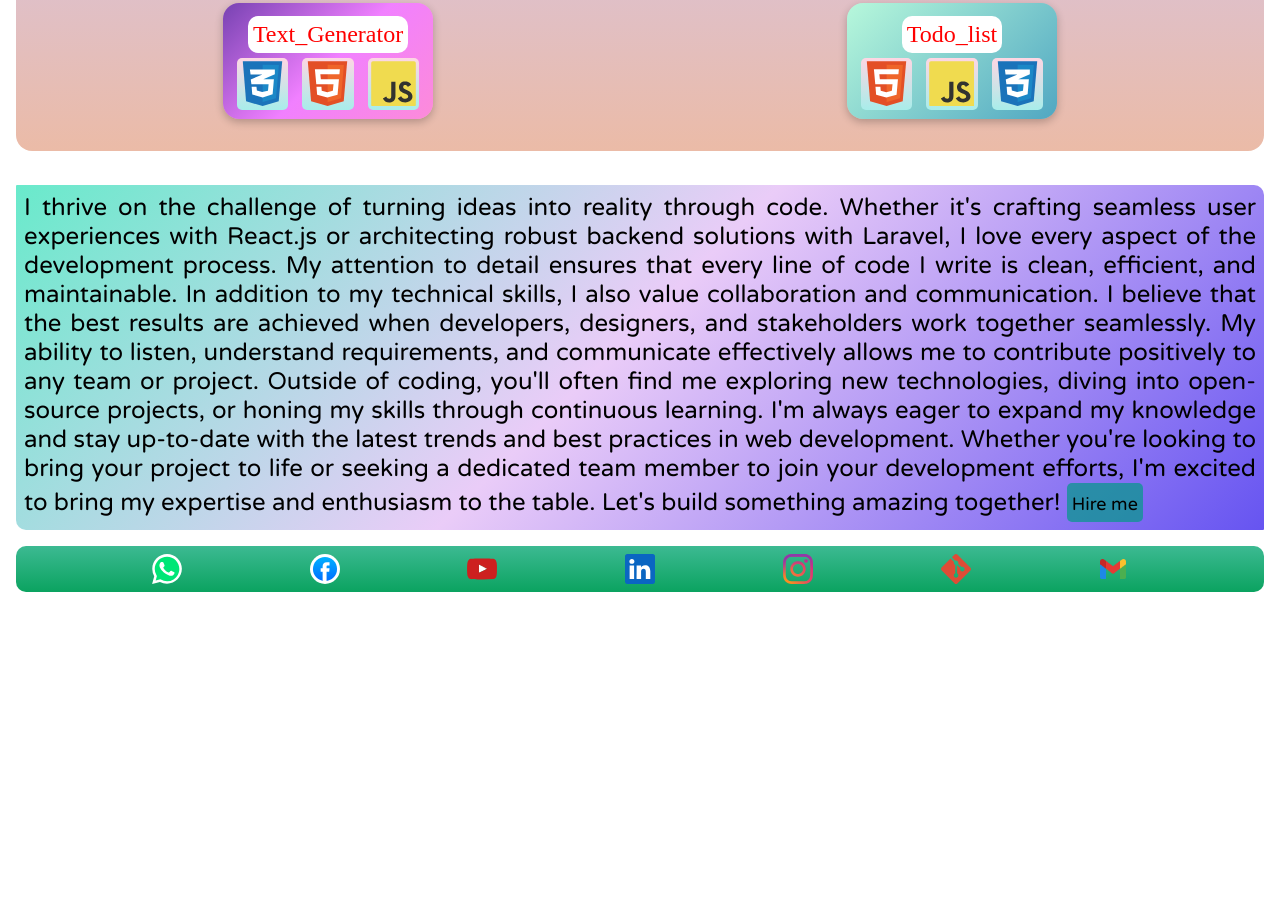
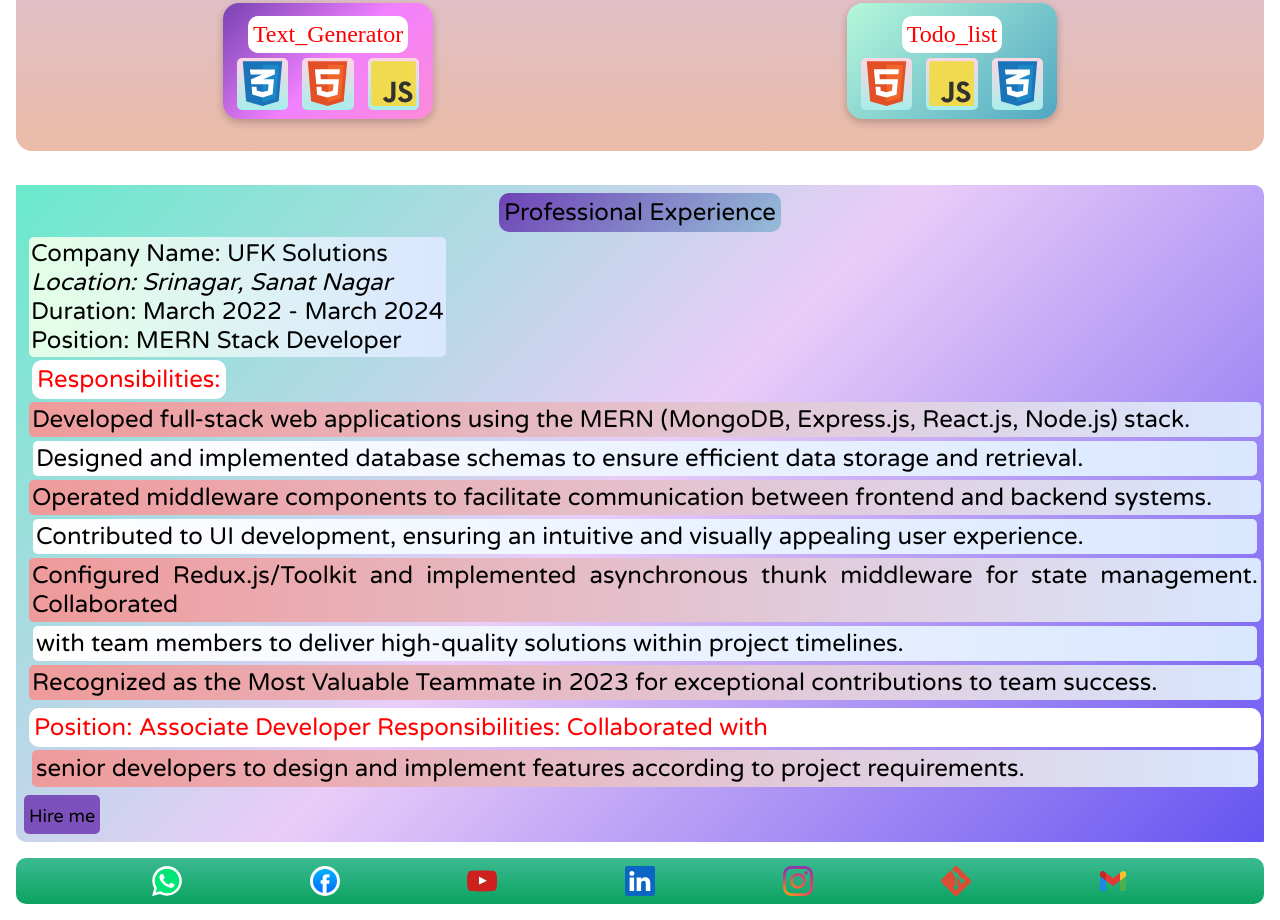
Before and after one commit to Tufi007/Portfolio, a plain HTML site: page index.html in a window 1280 px wide. Shown: the part 1528-2448 px from the top of the page. Before the commit the page ends 2136 px from the top, so only its background shows below. Drawn offline with nearby package versions, Linux system fonts and the light colour scheme.

Commit message:
new changes

```diff
--- a/about.css
+++ b/about.css
@@ -16,7 +16,7 @@
     display: inline-block;
     justify-content: space-around;
     align-items: center;
-    background-color: rgba(20, 147, 151, 0.815);
+    background-color: rgba(108, 51, 177, 0.815);
     padding: 5px;
     color: white;
     border-radius: 5px;
@@ -39,3 +39,50 @@
     height: 30px;
 
   }
+  .exphead{
+    text-align: center;
+    width: max-content;
+    margin: auto;
+    word-break: keep-all;
+
+  }
+  .detail{
+    background-color:inherit;
+    margin: 5px;
+    display: flex;
+    flex-direction: column;
+    width: 100%;
+}
+.respo p:nth-child(even){
+    background: linear-gradient(90deg, #ffffff 0%, #d9e7ff 100%);
+    padding: 3px;
+    border-radius: 5px;
+    margin: 4px;
+    width: auto;
+}
+.respo p:nth-child(odd){
+    background: linear-gradient(90deg, #ef9a9a 0%, #d9e7ff 100%);
+    padding: 3px;
+    border-radius: 5px;
+    width: auto;
+}
+.expmain{
+    background: linear-gradient(90deg, #e3ffe7 0%, #d9e7ff 100%);
+    padding: 2px;
+    border-radius: 5px;
+    text-align: left;
+    width: fit-content;
+}
+.job{
+    background: linear-gradient(90deg, #ef9a9a 0%, #d9e7ff 100%) ;
+    margin: 3px;
+    padding: 4px;
+    border-radius: 5px;
+}
+@media screen and (max-width:412px){
+.moreinfo{
+    font-size: large;
+    font-weight: 300;
+
+}
+}
--- a/index.html
+++ b/index.html
@@ -10,7 +10,11 @@
     <link rel="stylesheet" href="projects.css" />
     <link rel="stylesheet" href="about.css" />
     <script src="https://unpkg.com/typed.js@2.1.0/dist/typed.umd.js"></script>
-    <link rel="shortcut icon" href="./images/icons8-working-with-a-laptop-100.png" type="image/x-icon">
+    <link
+      rel="shortcut icon"
+      href="./images/icons8-working-with-a-laptop-100.png"
+      type="image/x-icon"
+    />
     <title>Portfolio</title>
   </head>
   <body>
@@ -36,17 +40,23 @@
             /></a>
           </li>
           <li>
-            <a href="https://www.facebook.com/profile.php?id=100009919928383" class="profile"
+            <a
+              href="https://www.facebook.com/profile.php?id=100009919928383"
+              class="profile"
               ><img src="./images/facebook-2020-2-1.svg" alt="facebook"
             /></a>
           </li>
           <li>
-            <a href="https://www.youtube.com/channel/UCpROZ1v5VVrvMbHv3s2uuGg" class="profile"
+            <a
+              href="https://www.youtube.com/channel/UCpROZ1v5VVrvMbHv3s2uuGg"
+              class="profile"
               ><img src="./images/youtube-icon-5.svg" alt=""
             /></a>
           </li>
           <li>
-            <a href="https://www.linkedin.com/in/taufeeq-rehman-48563924a/" class="profile"
+            <a
+              href="https://www.linkedin.com/in/taufeeq-rehman-48563924a/"
+              class="profile"
               ><img src="./images/linkedin-icon-3.svg" alt=""
             /></a>
           </li>
@@ -67,10 +77,10 @@
           </li>
         </div>
       </div>
-      <div  id="intro" class="intro">
+      <div id="intro" class="intro">
         <div class="wrapper">
           <div class="insideintro">
-           <span class="hiiam">Hi! I Am</span>  <br />
+            <span class="hiiam">Hi! I Am</span> <br />
             <span class="developername">Taufeeq Rehman</span>
           </div>
           <div class="type">
@@ -252,7 +262,7 @@
               <img src="./images/bootstrap-4.svg" alt="" />
             </div>
           </div>
-           <div class="pro p2">
+          <div class="pro p2">
             <div class="pname">Online_Forums</div>
             <div class="technoused">
               <img src="./images/icons8-php-96.png" alt="" />
@@ -292,46 +302,69 @@
       </div>
       <div id="about" class="about">
         <div class="moreinfo">
-          I thrive on the challenge of turning ideas into reality through code.
-          Whether it's crafting seamless user experiences with React.js or
-          architecting robust backend solutions with Laravel, I love every
-          aspect of the development process. My attention to detail ensures that
-          every line of code I write is clean, efficient, and maintainable. In
-          addition to my technical skills, I also value collaboration and
-          communication. I believe that the best results are achieved when
-          developers, designers, and stakeholders work together seamlessly. My
-          ability to listen, understand requirements, and communicate
-          effectively allows me to contribute positively to any team or project.
-          Outside of coding, you'll often find me exploring new technologies,
-          diving into open-source projects, or honing my skills through
-          continuous learning. I'm always eager to expand my knowledge and stay
-          up-to-date with the latest trends and best practices in web
-          development. Whether you're looking to bring your project to life or
-          seeking a dedicated team member to join your development efforts, I'm
-          excited to bring my expertise and enthusiasm to the table. Let's build
-          something amazing together!
+          <div class="exphead projecttitle">Professional Experience</div>
+          <div class="detail">
+            <div class="expmain ">
+               <p>Company Name: UFK Solutions</p><address>Location: Srinagar, Sanat Nagar</address>
+             <p> Duration: March 2022 - March 2024</p>
+             <p>Position: MERN Stack Developer</p>
+            </div>
+            <div class="respo">
+             <div class="pname" style="margin: 3px;width:max-content;">Responsibilities:</div>
+              <div>
+                <p>Developed full-stack web applications using the MERN (MongoDB,
+                Express.js, React.js, Node.js) stack. </p>
+                <p>Designed and implemented
+                database schemas to ensure efficient data storage and retrieval.</p>
+
+                <p>Operated middleware components to facilitate communication
+                between frontend and backend systems.</p>
+
+                <p>Contributed to UI
+                development, ensuring an intuitive and visually appealing user
+                experience. </p>
+                <p>Configured Redux.js/Toolkit and implemented
+                asynchronous thunk middleware for state management.
+                Collaborated</p>
+                <p>with team members to deliver high-quality solutions within
+                project timelines.</p>
+                <p> Recognized as the Most Valuable Teammate in
+                2023 for exceptional contributions to team success.</p>
+              </div>
+            </div><div >
+            <div class="pname">Position: Associate Developer Responsibilities:
+            Collaborated with</div>
+            <p class="job">senior developers to design and implement features according to
+            project requirements.</p></div>
+          </div>
           <div class="hireme">
             <a href="mailto:taufeeqr346@gmail.com"> Hire me </a>
           </div>
         </div>
-        <div  id="contact" class="contactlinks">
+        <div id="contact" class="contactlinks">
           <li>
             <a href="https://wa.me/917006389775" class="profile"
               ><img src="./images/whatsapp-8.svg" alt="whatsapp"
             /></a>
           </li>
           <li>
-            <a href="https://www.facebook.com/profile.php?id=100009919928383" class="profile"
+            <a
+              href="https://www.facebook.com/profile.php?id=100009919928383"
+              class="profile"
               ><img src="./images/facebook-2020-2-1.svg" alt="facebook"
             /></a>
           </li>
           <li>
-            <a href="https://www.youtube.com/channel/UCpROZ1v5VVrvMbHv3s2uuGg" class="profile"
+            <a
+              href="https://www.youtube.com/channel/UCpROZ1v5VVrvMbHv3s2uuGg"
+              class="profile"
               ><img src="./images/youtube-icon-5.svg" alt=""
             /></a>
           </li>
           <li>
-            <a href="https://www.linkedin.com/in/taufeeq-rehman-48563924a/" class="profile"
+            <a
+              href="https://www.linkedin.com/in/taufeeq-rehman-48563924a/"
+              class="profile"
               ><img src="./images/linkedin-icon-3.svg" alt=""
             /></a>
           </li>
@@ -367,10 +400,10 @@
       backSpeed: 70,
       loop: true,
     });
-    const navtoggle=document.getElementsByClassName('navtoggle')[0];
-    const navbar= document.getElementsByClassName('navbar')[0];
-    navtoggle.addEventListener('click',()=>{
-      navbar.classList.toggle('active');
+    const navtoggle = document.getElementsByClassName("navtoggle")[0];
+    const navbar = document.getElementsByClassName("navbar")[0];
+    navtoggle.addEventListener("click", () => {
+      navbar.classList.toggle("active");
     });
   </script>
 </html>
```
